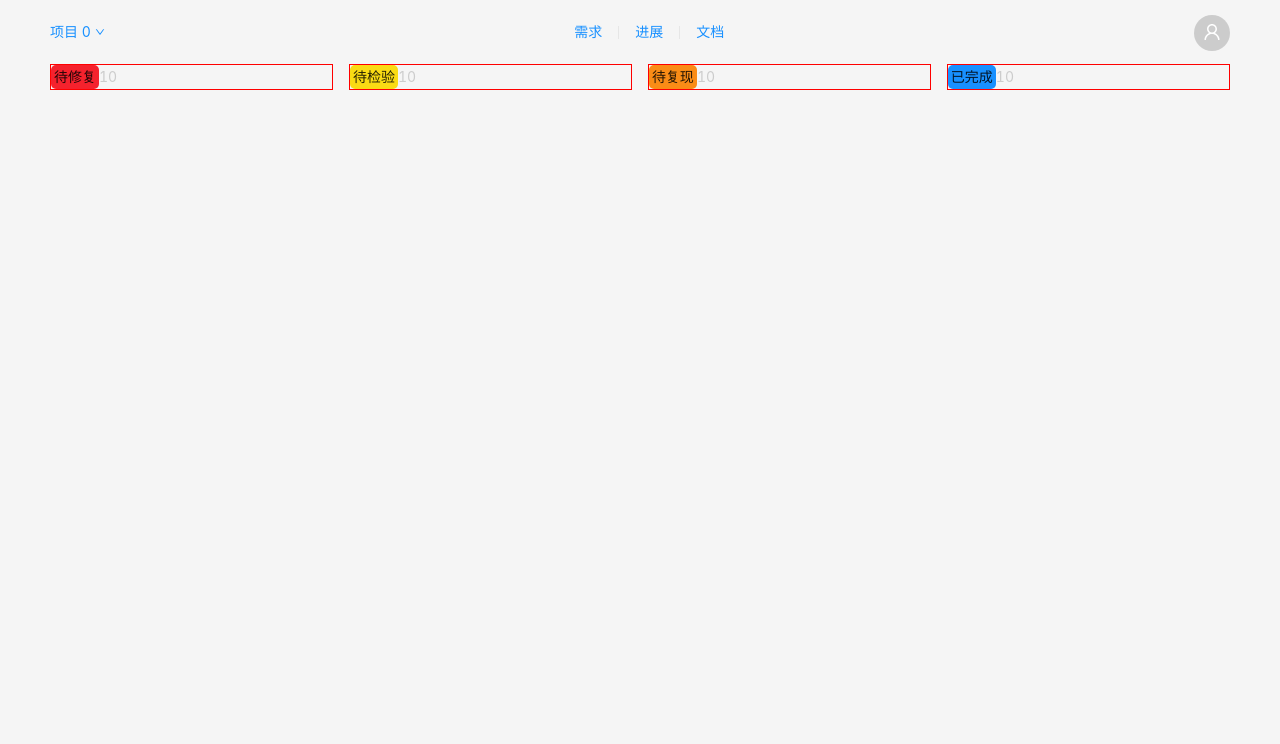
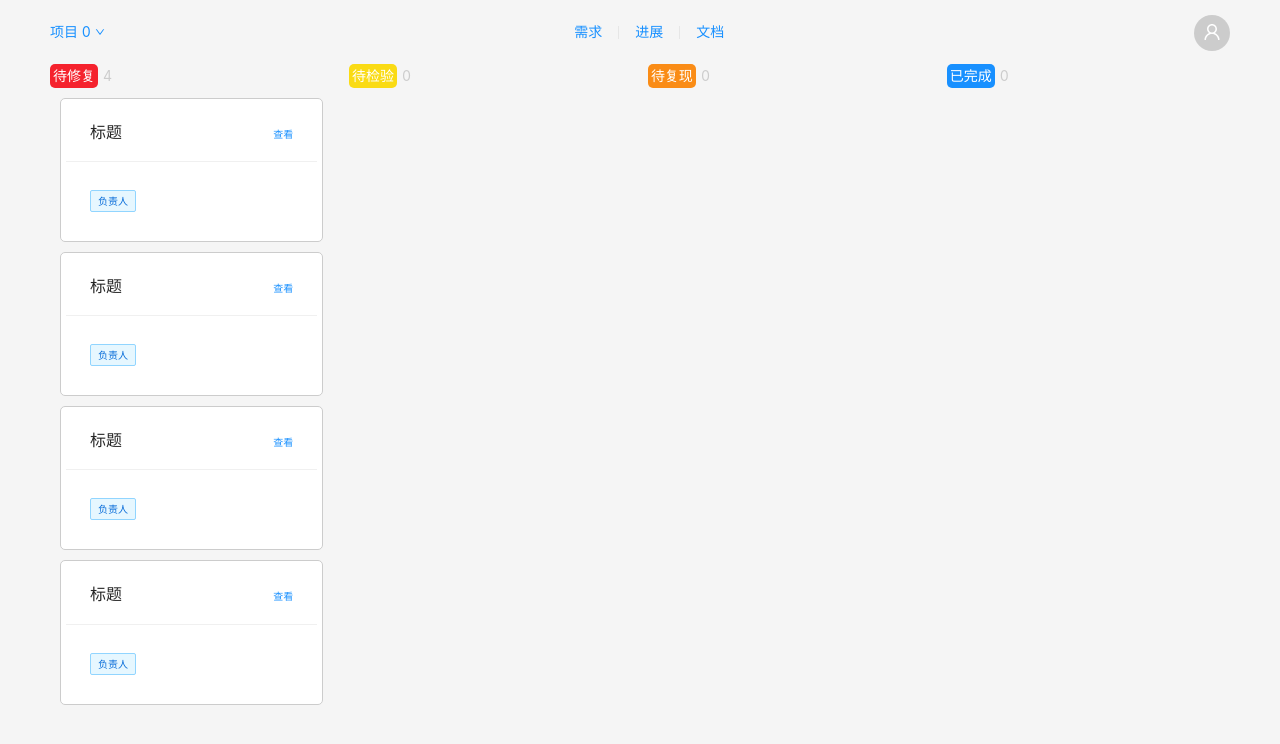
Before and after one commit to folson-han/term, a React app: page /home/demand in a window 1280 px wide. Shown: the top 744 px of the page. Built offline with nearby package versions, Linux system fonts and the light colour scheme.

Commit message:
:construction: 添加弹出框查看

```diff
--- a/package.json
+++ b/package.json
@@ -55,6 +55,7 @@
     "jest-watch-typeahead": "0.6.1",
     "less": "^4.1.1",
     "less-loader": "5.0.0",
+    "lodash": "^4.17.21",
     "mini-css-extract-plugin": "0.11.3",
     "optimize-css-assets-webpack-plugin": "5.0.4",
     "pnp-webpack-plugin": "1.6.4",
--- a/src/index.tsx
+++ b/src/index.tsx
@@ -5,9 +5,9 @@ import App from './App';
 import reportWebVitals from './reportWebVitals';
 
 ReactDOM.render(
-  <React.StrictMode>
+  <React.Fragment>
     <App />
-  </React.StrictMode>,
+  </React.Fragment>,
   document.getElementById('root')
 );
 
--- a/src/views/Home/Demand/Demand.module.less
+++ b/src/views/Home/Demand/Demand.module.less
@@ -5,7 +5,6 @@
     justify-content: space-between;
     .item{
         width: 24%;
-        border: 1px solid red;
         .title{
             span{
                 display: inline-block;
@@ -15,6 +14,26 @@
                 }
                 &:nth-last-of-type(1){
                     color: #ccc;
+                    margin-left: 5px;
+                }
+            }
+        }
+        .repair{
+            padding: 10px;
+            box-sizing: border-box;
+            .coder{
+                margin-bottom: 10px;
+                border: 1px solid #ccc;
+                border-radius: 5px;
+                padding: 5px;
+
+                .show{
+                    font-size: 10px;
+                    color: #1890ff;
+                    cursor: pointer;
+                }
+                .principal{
+
                 }
             }
         }
--- a/src/views/Home/Demand/Demand.tsx
+++ b/src/views/Home/Demand/Demand.tsx
@@ -1,46 +1,129 @@
-import React, { FC } from "react";
+import React, { FC, useState } from "react";
 import css from "./Demand.module.less";
 import { blue, red, orange, yellow } from "@ant-design/colors";
+import { Tag, Card, Space, Modal, Input, Form, Avatar, Select } from "antd";
+import { UserOutlined  } from "@ant-design/icons";
 
 const Demand: FC = () => {
+    const [items, setItems] = useState<Array<any>>([
+        { type: "red", title: "待修复", records: [
+            { id: new Date().getTime(), title: "标题", principal: ["负责人"], content: "内容" },
+            { id: new Date().getTime() + 1, title: "标题", principal: ["负责人"], content: "内容" },
+            { id: new Date().getTime() + 2, title: "标题", principal: ["负责人"], content: "内容" },
+            { id: new Date().getTime() + 3, title: "标题", principal: ["负责人"], content: "内容" },
+        ] },
+        { type: "yellow", title: "待检验", records: [] },
+        { type: "orange", title: "待复现", records: [] },
+        { type: "blue", title: "已完成", records: [] }
+    ]);
+    const [visible, setVisible] = useState<boolean>(false);
+    const options = [{ value: 'gold' }, { value: 'lime' }, { value: 'green' }, { value: 'cyan' }];
+
+    function tagRender(props: any) {
+        const { label, value, closable, onClose } = props;
+        const onPreventMouseDown = (event: any) => {
+            event.preventDefault();
+            event.stopPropagation();
+        };
+        return (
+            <Tag
+                color={value}
+                onMouseDown={onPreventMouseDown}
+                closable={closable}
+                onClose={onClose}
+                style={{ marginRight: 3 }}
+            >
+                {label}
+            </Tag>
+        );
+    }
+
+    function caseType(type: string){
+        let color: any;
+        switch (type) {
+            case "red":
+                color = red.primary;
+                break;
+            case "orange":
+                color = orange.primary;
+                break;
+            case "blue":
+                color = blue.primary;
+                break;
+            case "yellow":
+                color = yellow.primary;
+                break;
+            default:
+                break;
+        }
+        return color;
+    }
+
+    function show(id: number){
+        console.log(id);
+        setVisible(true);
+    }
+
+    function keyup(e: any){
+        if(e.keyCode === 13){
+            alert(1111);
+        }
+    }
+
     return <>
         <div className={css.demand}>
-            <div className={css.item}>
+            {
+                items.map(item => {
+                    return <div key={item.type} className={css.item}>
                         <div className={css.title}>
-                    <span style={{ background: red.primary }}>待修复</span>
-                    <span>10</span>
+                            <span style={{background: caseType(item.type), color: "#fff"}}>{ item.title }</span>
+                            <span>{ item.records.length }</span>
                         </div>
                         <div className={css.repair}>
-
+                            {
+                                item.records.map((record: any) => {
+                                    return <Card title={record.title} extra={<span onClick={() => { show(record.id) }} className={css.show}>查看</span>} key={record.id} className={css.coder}>
+                                        <Space className={css.principal}>
+                                            {
+                                                record.principal.map((pri: any) => {
+                                                    return <Tag key={pri} color={"blue"} style={{ fontSize: 10, marginTop: 5 }}>{ pri }</Tag>
+                                                })
+                                            }
+                                        </Space>
+                                    </Card>
+                                })
+                            }
                         </div>
                     </div>
-            <div className={css.item}>
-                <div className={css.title}>
-                    <span style={{ background: yellow.primary }}>待检验</span>
-                    <span>10</span>
+                })
+            }
+            <Modal title={null} visible={visible} width={"60vw"} footer={null} closable={false} onCancel={() => { setVisible(false); }}>
+                <Form labelCol={{ span: 4 }} wrapperCol={{ span: 20 }} labelAlign={"left"}>
+                    <Form.Item>
+                        <input placeholder={"Untitled"} style={{ fontSize: 18, width: "100%", border: "none", outline: "none" }} />
+                    </Form.Item>
+                    <Form.Item label={"创建人"}>
+                        <div style={{ display: "flex", alignItems: "center" }}>
+                            <Avatar size={24} icon={<UserOutlined />} />
+                            <span style={{ marginLeft: 10 }}>创建人</span>
                         </div>
-                <div className={css.test}>
-
+                    </Form.Item>
+                    <Form.Item label={"负责人"}>
+                        <Select mode="multiple" showArrow style={{ width: '100%' }} tagRender={tagRender} options={options} />
+                    </Form.Item>
+                    <Form.Item label={"状态"}>
+                        <Select showArrow style={{ width: '100%' }} options={options} />
+                    </Form.Item>
+                    <div style={{ borderBottom: "1px solid #ccc", padding: 10 }}>
+                        <div style={{ display: "flex", alignItems: "center" }}>
+                            <Avatar size={24} icon={<UserOutlined />} />
+                            <span style={{ flex: 1, marginLeft: 10 }}>
+                                <input style={{ border: "none", outline: "none", width: "100%" }} onKeyUp={keyup} />
+                            </span>
                         </div>
                     </div>
-            <div className={css.item}>
-                <div className={css.title}>
-                    <span style={{ background: orange.primary }}>待复现</span>
-                    <span>10</span>
-                </div>
-                <div className={css.recurrent}>
-
-                </div>
-            </div>
-            <div className={css.item}>
-                <div className={css.title}>
-                    <span style={{ background: blue.primary }}>已完成</span>
-                    <span>10</span>
-                </div>
-                <div className={css.fulfil}>
-
-                </div>
-            </div>
+                </Form>
+            </Modal>
         </div>
     </>
 }
```
Lines whose indentation alone changed are shown as unchanged.
